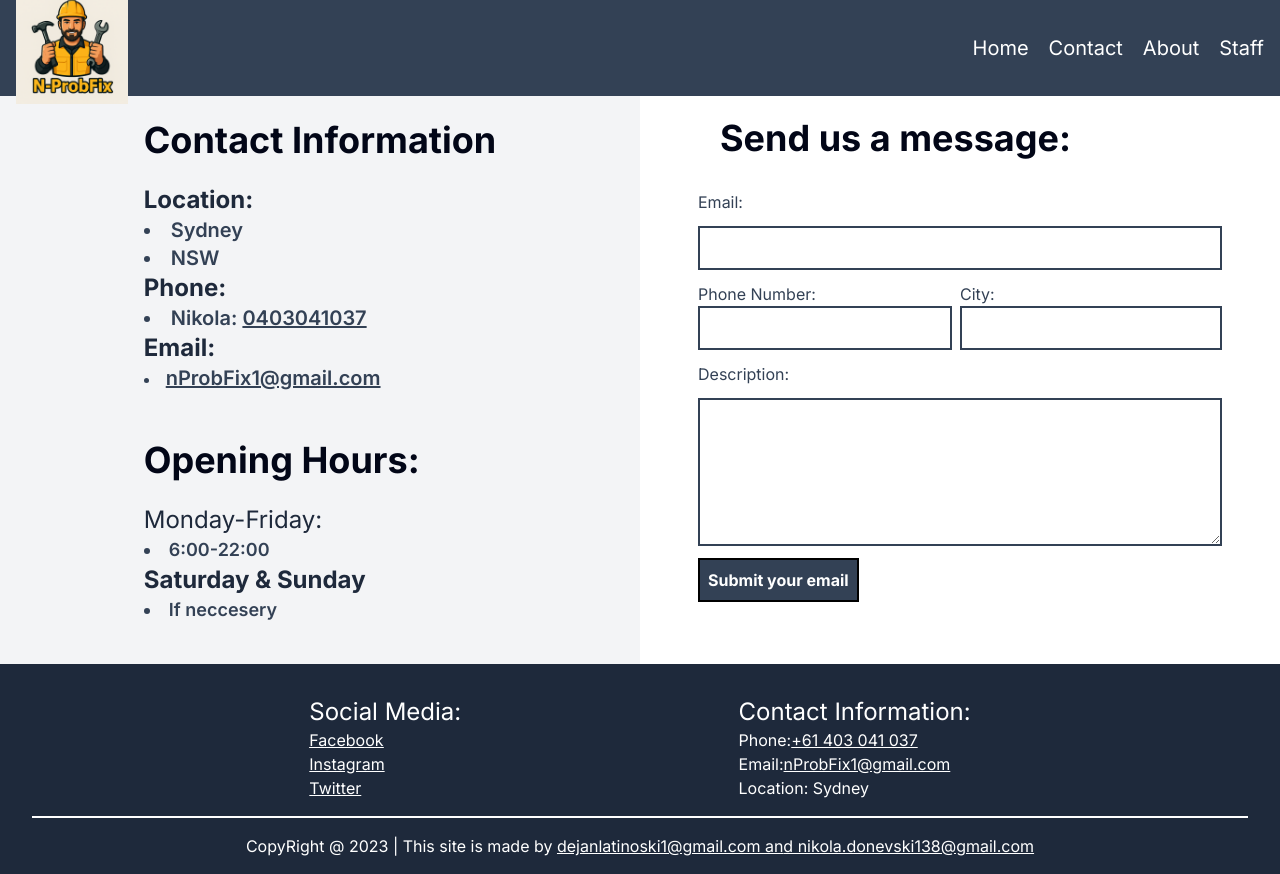
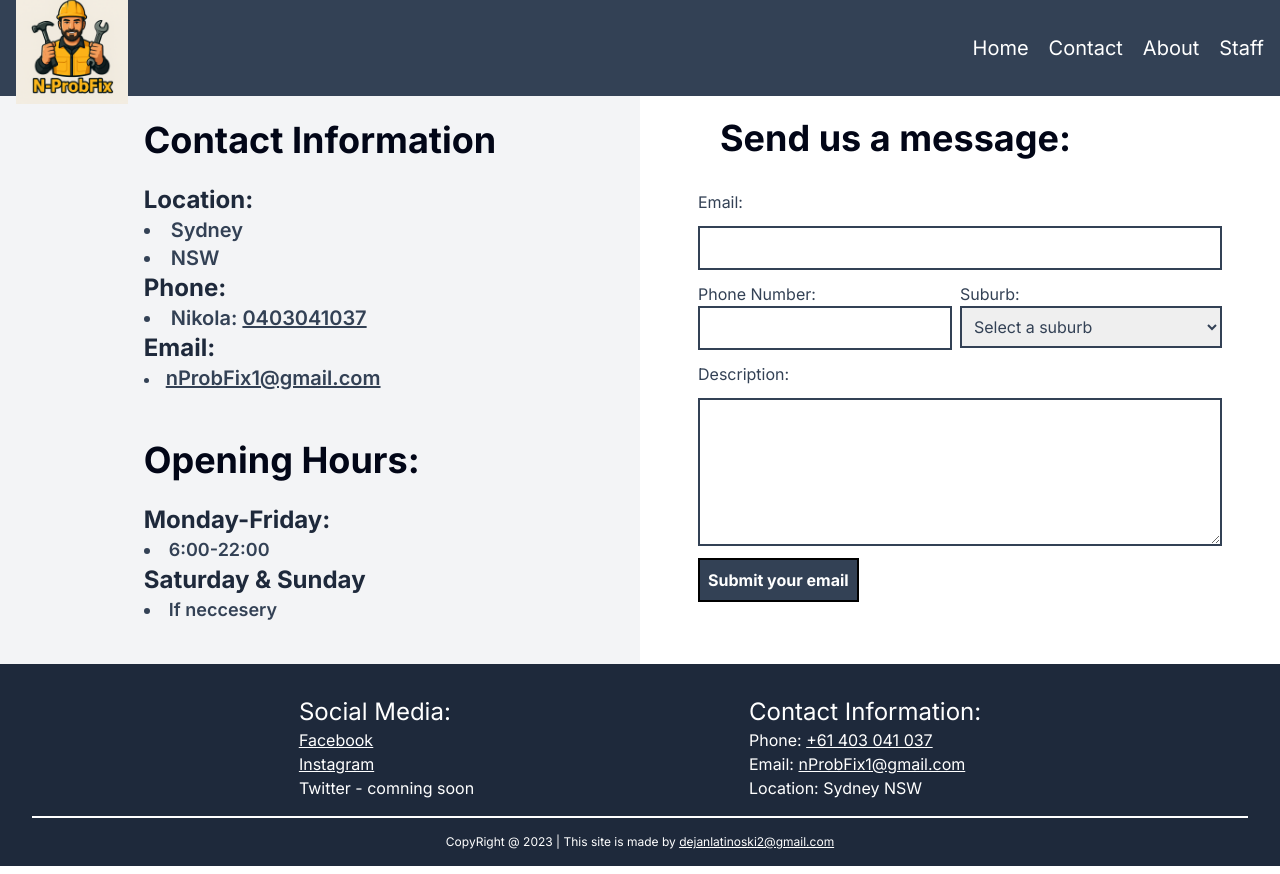
Before and after one commit to DeseCodes99/NprobFix, a Next.js app: page /contact in a window 1280 px wide. Built offline with nearby package versions, Linux system fonts and the light colour scheme.

Commit message:
new update

```diff
--- a/src/app/components/footer.tsx
+++ b/src/app/components/footer.tsx
@@ -5,45 +5,42 @@ export default function Footer() {
         <ul className="max-md:pb-6">
           <h2 className="text-2xl">Social Media:</h2>
           <li className=" underline">
-            <a href="" className="pr-2">
+            <a href="https://www.facebook.com/mmmmmmwyx" target="_blank" className="pr-2">
               Facebook
             </a>
           </li>
           <li>
-            <a href="" className="pr-2 underline">
+            <a href="https://www.instagram.com/dejanlatinoski/?next=%2F"  target="_blank" className="pr-2 underline">
               Instagram
             </a>
           </li>
           <li>
-            <a href="" className="pr-2 underline">
-              Twitter
+            <a href="" className="pr-2  pointer-events-none">
+              Twitter - comning soon
             </a>
           </li>
         </ul>
         <ul>
           <h2 className="text-2xl">Contact Information:</h2>
           <li>
-            Phone:
+            Phone:{" "}
             <a href="tel:+61 403 041 037" className="underline">
-              +61 403 041 037
+                +61 403 041 037
             </a>
           </li>
           <li>
-            Email:
+            Email:{" "}
             <a href="mailto:nProbFix1@gmail.com" className="underline">
               nProbFix1@gmail.com
             </a>
           </li>
-          <li>Location: Sydney</li>
+          <li>Location: Sydney NSW</li>
         </ul>
       </div>
-      <div className="text-white text-center border-t-2 border-white py-4">
+      <div className="text-white text-center border-t-2 border-white py-4 text-xs">
         CopyRight @ 2023 | This site is made by{" "}
         <a href="mailto:dejanlatinoski1@gmail.com" className="underline">
-          dejanlatinoski1@gmail.com an
-        </a>
-        <a href="mailto:nikola.donevski138@gmail.com" className="underline">
-          d nikola.donevski138@gmail.com
+          dejanlatinoski2@gmail.com
         </a>
       </div>
     </div>
--- a/src/app/contact/page.tsx
+++ b/src/app/contact/page.tsx
@@ -13,7 +13,80 @@ async function getEmail(e: any) {
 
   return res.json();
 }
-
+const nswSuburbsAroundBankstown = [
+  "Bankstown",
+  "Belmore",
+  "Belfield",
+  "Birrong",
+  "Blakehurst",
+  "Bexley",
+  "Bexley North",
+  "Bexley South",
+  "Bexley West",
+  "Bligh Park",
+  "Botany",
+  "Burwood",
+  "Burwood Heights",
+  "Cabramatta",
+  "Cabramatta West",
+  "Canley Heights",
+  "Canley Vale",
+  "Campsie",
+  "Canterbury",
+  "Carlton",
+  "Carlton Heights",
+  "Chatswood",
+  "Chullora",
+  "Claymore",
+  "Condell Park",
+  "Croydon",
+  "Croydon Park",
+  "Dulwich Hill",
+  "Earlwood",
+  "East Hills",
+  "Enfield",
+  "Englorie Park",
+  "Fairfield",
+  "Fairfield East",
+  "Fairfield Heights",
+  "Fairfield West",
+  "Georges Hall",
+  "Greenacre",
+  "Hurlstone Park",
+  "Kingsgrove",
+  "Lakemba",
+  "Lansdowne",
+  "Leightonfield",
+  "Liverpool",
+  "Liverpool Heights",
+  "Lurnea",
+  "Marrickville",
+  "Marrickville South",
+  "Merrylands",
+  "Merrylands West",
+  "Mount Annan",
+  "Mount Kuring-gai",
+  "Mount Lewis",
+  "Narwee",
+  "Padstow",
+  "Padstow Heights",
+  "Panania",
+  "Peakhurst",
+  "Peakhurst Heights",
+  "Pennant Hills",
+  "Picnic Point",
+  "Potts Hill",
+  "Punchbowl",
+  "Regents Park",
+  "Revesby",
+  "Revesby Heights",
+  "Riverwood",
+  "Roselands",
+  "Sefton",
+  "Villawood",
+  "Wiley Park",
+  "Yagoona"
+];
 export default function Contact() {
   return (
     <div className=" max-md:h-fit w-full">
@@ -24,12 +97,12 @@ export default function Contact() {
               Contact Information
             </h1>
             <div>
-              <h1 className="text-2xl text-slate-800 font-bold">Location:</h1>
+              <h2 className="text-2xl text-slate-800 font-bold">Location:</h2>
               <li className="text-xl font-semibold">Sydney</li>
               <li className="text-xl font-semibold">NSW</li>
             </div>
             <div>
-              <h1 className="text-2xl text-slate-800 font-bold">Phone:</h1>
+              <h2 className="text-2xl text-slate-800 font-bold">Phone:</h2>
               <li className="text-xl font-semibold ">
                 Nikola:{" "}
                  <a
@@ -41,7 +114,7 @@ export default function Contact() {
               </li>
             </div>
             <div>
-              <h1 className="text-2xl text-slate-800 font-bold">Email:</h1>
+              <h2 className="text-2xl text-slate-800 font-bold">Email:</h2>
               <li>
                 <a
                   href="mailto:nProbFix1@gmail.com"
@@ -52,16 +125,16 @@ export default function Contact() {
               </li>
             </div>
             <div>
-              <h1 className="text-4xl max-md:text-3xl text-slate-950 font-bold pt-12 pb-6">
+              <h2 className="text-4xl max-md:text-3xl text-slate-950 font-bold pt-12 pb-6">
                 Opening Hours:
-              </h1>
-              <h2 className="text-2xl text-slate-800 ">
+              </h2>
+              <h3 className="text-2xl text-slate-800 font-bold">
                 Monday-Friday:
-              </h2>
+              </h3>
               <li className="text-lg font-semibold">6:00-22:00</li>
-              <h2 className="text-2xl text-slate-800 font-bold">
+              <h3 className="text-2xl text-slate-800 font-bold">
                 Saturday & Sunday
-              </h2>
+              </h3>
               <li className="text-lg font-semibold">If neccesery</li>
             </div>
           </div>
@@ -90,14 +163,22 @@ export default function Contact() {
                   />
                 </div>
                 <div className="flex flex-col">
-                  {/*  */}
-                  <label htmlFor="city">City:</label>
-                  <input
-                    type="text"
-                    name="city"
-                    className="border-2 border-slate-700 p-2"
-                  />
-                </div>
+  <label htmlFor="city">Suburb:</label>
+  <select
+    name="city"
+    className="border-2 border-slate-700 p-2"
+    defaultValue=""
+  >
+    <option value="" disabled>
+      Select a suburb
+    </option>
+    {nswSuburbsAroundBankstown.map((suburb,i)=>(
+
+    <option key={i} value={suburb}>{suburb}</option>
+    ))}
+
+  </select>
+</div>
               </div>
               {/*  */}
               <label htmlFor="requirements">Description:</label>
```
